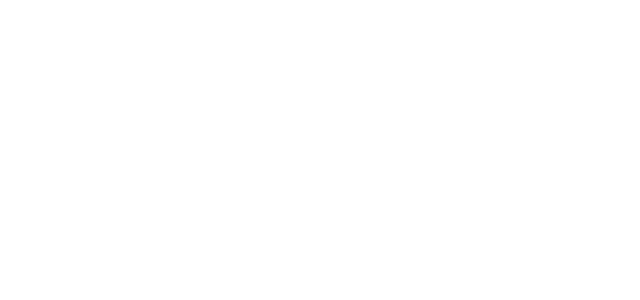
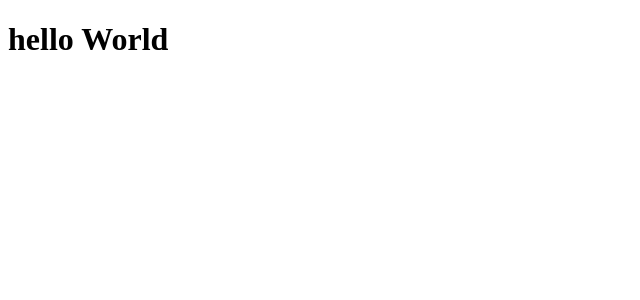
Before and after one commit to revanth-ms/facebook-dropDown, a React (Create React App) app: page / in a window 1280 px wide. Shown: the top 300 px of the page, without its empty margins (0-640 px from the left). Built offline with nearby package versions, Linux system fonts and the light colour scheme.

Commit message:
Hello world test Git Actions

```diff
--- a/src/App.js
+++ b/src/App.js
@@ -1,7 +1,11 @@
 import React from "react";
 
 function App() {
-  return <div></div>;
+  return (
+    <div>
+      <h1> hello World</h1>
+    </div>
+  );
 }
 
 export default App;
```
